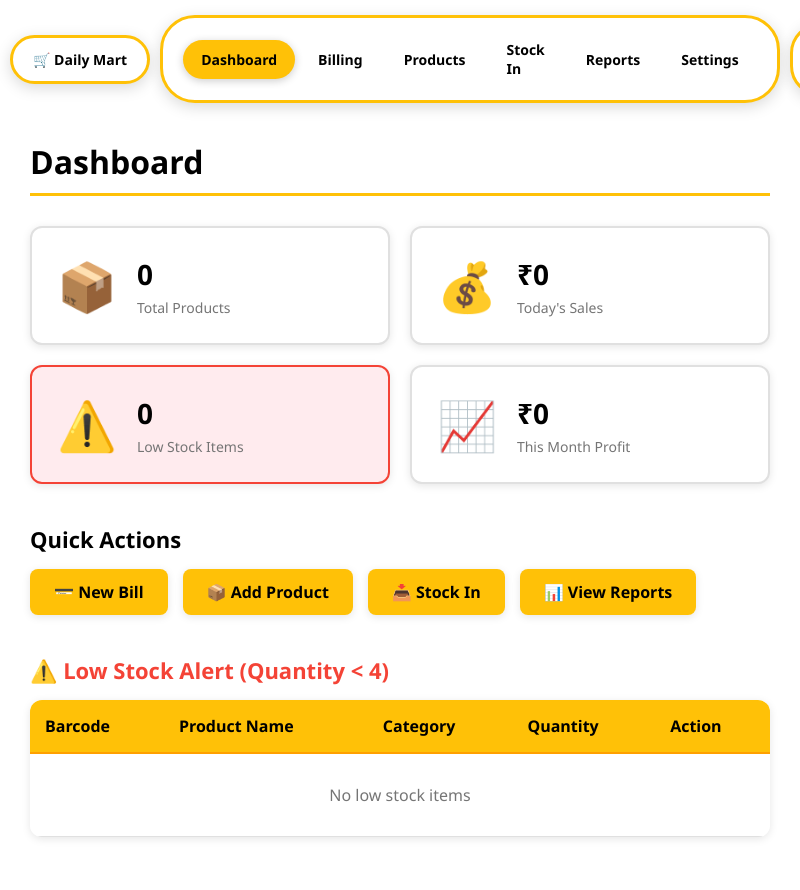
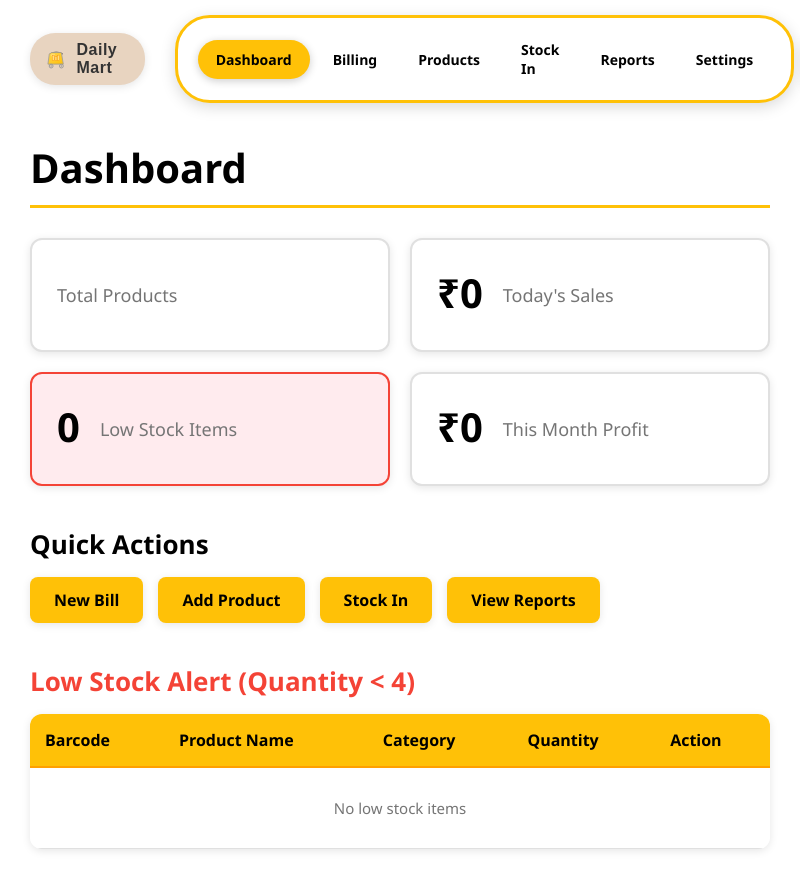
Before and after one commit to kishanBhandary/dailymart-2.0, an Electron app: page software/src/index.html in a window 800 px wide. Drawn offline with Linux system fonts and the light colour scheme.

Commit message:
Refactor code structure for improved readability and maintainability

```diff
--- a/software/src/index.css
+++ b/software/src/index.css
@@ -45,29 +45,30 @@ body {
   z-index: 1000;
   max-width: 1920px;
   margin: 0 auto;
+  background: var(--white);
 }
 
 /* ==================== LEFT: LOGO CONTAINER ==================== */
 .logo-container {
+  transition: all 0.3s ease;
+  display: flex;
+  align-items: center;
+  justify-content: center;
+  padding: 8px 20px;
   background: var(--white);
-  border: 3px solid var(--yellow-primary);
-  border-radius: 30px;
-  padding: 15px 30px;
-  box-shadow: 0 4px 15px rgba(0, 0, 0, 0.15);
-  transition: all 0.3s ease;
+  border-radius: 15px;
 }
 
 .logo-container:hover {
-  transform: translateY(-3px);
-  box-shadow: 0 6px 20px rgba(0, 0, 0, 0.2);
+  transform: scale(1.08);
 }
 
-.logo-container h2 {
-  color: var(--black);
-  font-size: 24px;
-  font-weight: 700;
-  margin: 0;
-  white-space: nowrap;
+.logo-image {
+  height: 80px;
+  width: auto;
+  object-fit: contain;
+  filter: drop-shadow(0 3px 10px rgba(0, 0, 0, 0.15));
+  transition: all 0.3s ease;
 }
 
 /* ==================== CENTER: NAVBAR (WHITE) ==================== */
@@ -187,7 +188,7 @@ body {
 }
 
 .page-title {
-  font-size: 32px;
+  font-size: 40px;
   font-weight: 700;
   margin-bottom: 30px;
   color: var(--black);
@@ -235,14 +236,14 @@ body {
 }
 
 .stat-value {
-  font-size: 28px;
+  font-size: 40px;
   font-weight: 700;
   color: var(--black);
   margin-bottom: 5px;
 }
 
 .stat-label {
-  font-size: 14px;
+  font-size: 18px;
   color: var(--gray-dark);
   font-weight: 500;
 }
@@ -253,7 +254,7 @@ body {
 }
 
 .quick-actions h2 {
-  font-size: 22px;
+  font-size: 26px;
   margin-bottom: 15px;
   color: var(--black);
 }
@@ -334,12 +335,14 @@ body {
   font-weight: 600;
   color: var(--black);
   border-bottom: 2px solid var(--yellow-dark);
+  font-size: 16px;
 }
 
 .data-table td {
   padding: 12px 15px;
   border-bottom: 1px solid var(--gray-medium);
   color: var(--black);
+  font-size: 15px;
 }
 
 .data-table tbody tr:hover {
@@ -358,7 +361,7 @@ body {
 }
 
 .low-stock-section h2 {
-  font-size: 22px;
+  font-size: 26px;
   margin-bottom: 15px;
   color: var(--red-alert);
 }
@@ -427,15 +430,17 @@ body {
 }
 
 .cart-table th {
-  padding: 12px;
+  padding: 14px;
   text-align: left;
   font-weight: 600;
   color: var(--black);
+  font-size: 16px;
 }
 
 .cart-table td {
-  padding: 10px 12px;
+  padding: 12px 14px;
   border-bottom: 1px solid var(--gray-medium);
+  font-size: 15px;
 }
 
 .cart-table tbody tr:hover {
@@ -754,7 +759,7 @@ body {
 }
 
 .summary-value {
-  font-size: 26px;
+  font-size: 28px;
   font-weight: 700;
   color: var(--black);
 }
--- a/software/src/index.html
+++ b/software/src/index.html
@@ -11,7 +11,41 @@
     <div class="top-bar">
       <!-- LEFT: Logo Container -->
       <div class="logo-container">
-        <h2>🛒 Daily Mart</h2>
+        <div style="display: flex; align-items: center; gap: 10px; background: #E8D4C0; padding: 8px 16px; border-radius: 25px; width: fit-content; box-shadow: 0 2px 8px rgba(0,0,0,0.1);">
+          <!-- Realistic Shopping Cart Icon -->
+          <svg width="32" height="32" viewBox="0 0 32 32" fill="none" xmlns="http://www.w3.org/2000/svg">
+            <defs>
+              <linearGradient id="cartFill" x1="0%" y1="0%" x2="100%" y2="100%">
+                <stop offset="0%" style="stop-color:#FFD54F;stop-opacity:1" />
+                <stop offset="100%" style="stop-color:#FFC107;stop-opacity:1" />
+              </linearGradient>
+            </defs>
+
+            <!-- Cart Handle (curved) -->
+            <path d="M 6 8 Q 16 2 26 8" stroke="#666" stroke-width="1.5" fill="none" stroke-linecap="round"/>
+
+            <!-- Cart Body (main basket) -->
+            <path d="M 5 9 L 8 6 L 24 6 L 27 24 L 3 24 Z" fill="url(#cartFill)" stroke="#999" stroke-width="1.2" stroke-linejoin="round"/>
+
+            <!-- Cart Shine/Highlight -->
+            <path d="M 7 10 L 9 8 L 14 8 L 15 16 Z" fill="white" opacity="0.25"/>
+
+            <!-- Left Wheel -->
+            <circle cx="8" cy="27" r="3" fill="none" stroke="#999" stroke-width="1.5"/>
+            <circle cx="8" cy="27" r="1.2" fill="#999"/>
+
+            <!-- Right Wheel -->
+            <circle cx="24" cy="27" r="3" fill="none" stroke="#999" stroke-width="1.5"/>
+            <circle cx="24" cy="27" r="1.2" fill="#999"/>
+
+            <!-- Items in cart (small boxes) -->
+            <rect x="10" y="11" width="3" height="7" fill="#FFE082" stroke="#F57C00" stroke-width="0.5"/>
+            <rect x="14" y="12" width="3" height="6" fill="#FFE082" stroke="#F57C00" stroke-width="0.5"/>
+            <rect x="18" y="10" width="3" height="8" fill="#FFE082" stroke="#F57C00" stroke-width="0.5"/>
+          </svg>
+          <!-- Text -->
+          <span style="font-size: 16px; font-weight: 700; color: #333; font-family: 'Arial', sans-serif; letter-spacing: 0.5px;">Daily Mart</span>
+        </div>
       </div>
 
       <!-- CENTER: Navigation Menu (Yellow Bar) -->
@@ -55,35 +89,22 @@
         <!-- Stats Cards -->
         <div class="stats-grid">
           <div class="stat-card">
-            <div class="stat-icon">📦</div>
-            <div class="stat-info">
-              <div class="stat-value" id="total-products">0</div>
             <div class="stat-label">Total Products</div>
-            </div>
           </div>
 
           <div class="stat-card">
-            <div class="stat-icon">💰</div>
-            <div class="stat-info">
             <div class="stat-value" id="today-sales">₹0</div>
             <div class="stat-label">Today's Sales</div>
           </div>
-          </div>
 
           <div class="stat-card alert">
-            <div class="stat-icon">⚠️</div>
-            <div class="stat-info">
             <div class="stat-value" id="low-stock-count">0</div>
             <div class="stat-label">Low Stock Items</div>
           </div>
-          </div>
 
           <div class="stat-card">
-            <div class="stat-icon">📈</div>
-            <div class="stat-info">
             <div class="stat-value" id="month-profit">₹0</div>
             <div class="stat-label">This Month Profit</div>
-            </div>
           </div>
         </div>
 
@@ -92,23 +113,23 @@
           <h2>Quick Actions</h2>
           <div class="action-buttons">
             <button class="btn btn-primary" onclick="navigateTo('billing')">
-              💳 New Bill
+              New Bill
             </button>
             <button class="btn btn-primary" onclick="navigateTo('products')">
-              📦 Add Product
+              Add Product
             </button>
             <button class="btn btn-primary" onclick="navigateTo('stock-in')">
-              📥 Stock In
+              Stock In
             </button>
             <button class="btn btn-primary" onclick="navigateTo('reports')">
-              📊 View Reports
+              View Reports
             </button>
           </div>
         </div>
 
         <!-- Low Stock Alert -->
         <div class="low-stock-section">
-          <h2>⚠️ Low Stock Alert (Quantity &lt; 4)</h2>
+          <h2>Low Stock Alert (Quantity < 4)</h2>
           <div class="table-container">
             <table class="data-table">
               <thead>
@@ -172,7 +193,7 @@
               </div>
 
               <button class="btn btn-secondary" onclick="clearCart()">
-                🗑️ Clear Cart
+                Clear Cart
               </button>
             </div>
           </div>
@@ -185,18 +206,6 @@
               <div class="total-line">
                 <span>Subtotal:</span>
                 <span id="cart-subtotal">₹0.00</span>
-              </div>
-
-              <div class="total-line">
-                <label>Discount:</label>
-                <input
-                  type="number"
-                  id="discount-input"
-                  class="discount-input"
-                  placeholder="0"
-                  min="0"
-                  step="0.01"
-                />
               </div>
 
               <div class="total-line grand-total">
@@ -225,7 +234,7 @@
               </div>
 
               <button class="btn btn-primary btn-large" onclick="checkout()">
-                💳 Checkout & Print Bill
+                Checkout & Print Bill
               </button>
             </div>
           </div>
@@ -318,10 +327,10 @@
 
             <div class="form-actions">
               <button type="submit" class="btn btn-primary">
-                💾 Save Product
+                Save Product
               </button>
               <button type="reset" class="btn btn-secondary">
-                🔄 Reset Form
+                Reset Form
               </button>
             </div>
           </form>
@@ -335,7 +344,7 @@
               type="text"
               id="product-search"
               class="search-input"
-              placeholder="🔍 Search by barcode, name, or category..."
+              placeholder="Search by barcode, name, or category..."
             />
           </div>
 
@@ -484,10 +493,6 @@
               <div class="summary-value" id="daily-gross">₹0</div>
             </div>
             <div class="summary-card">
-              <div class="summary-label">Discounts</div>
-              <div class="summary-value" id="daily-discount">₹0</div>
-            </div>
-            <div class="summary-card">
               <div class="summary-label">Net Sales</div>
               <div class="summary-value" id="daily-net">₹0</div>
             </div>
@@ -614,9 +619,9 @@
 
           <div class="settings-section">
             <h2>Database</h2>
-            <button class="btn btn-primary">📥 Backup Database</button>
-            <button class="btn btn-secondary">♻️ Restore Database</button>
-            <button class="btn btn-secondary">🔧 Optimize Database</button>
+            <button class="btn btn-primary">Backup Database</button>
+            <button class="btn btn-secondary">Restore Database</button>
+            <button class="btn btn-secondary">Optimize Database</button>
           </div>
 
           <div class="settings-section">
```
Also changed, not shown: software/assets/logo.png (added). Lines whose indentation alone changed are shown as unchanged.
